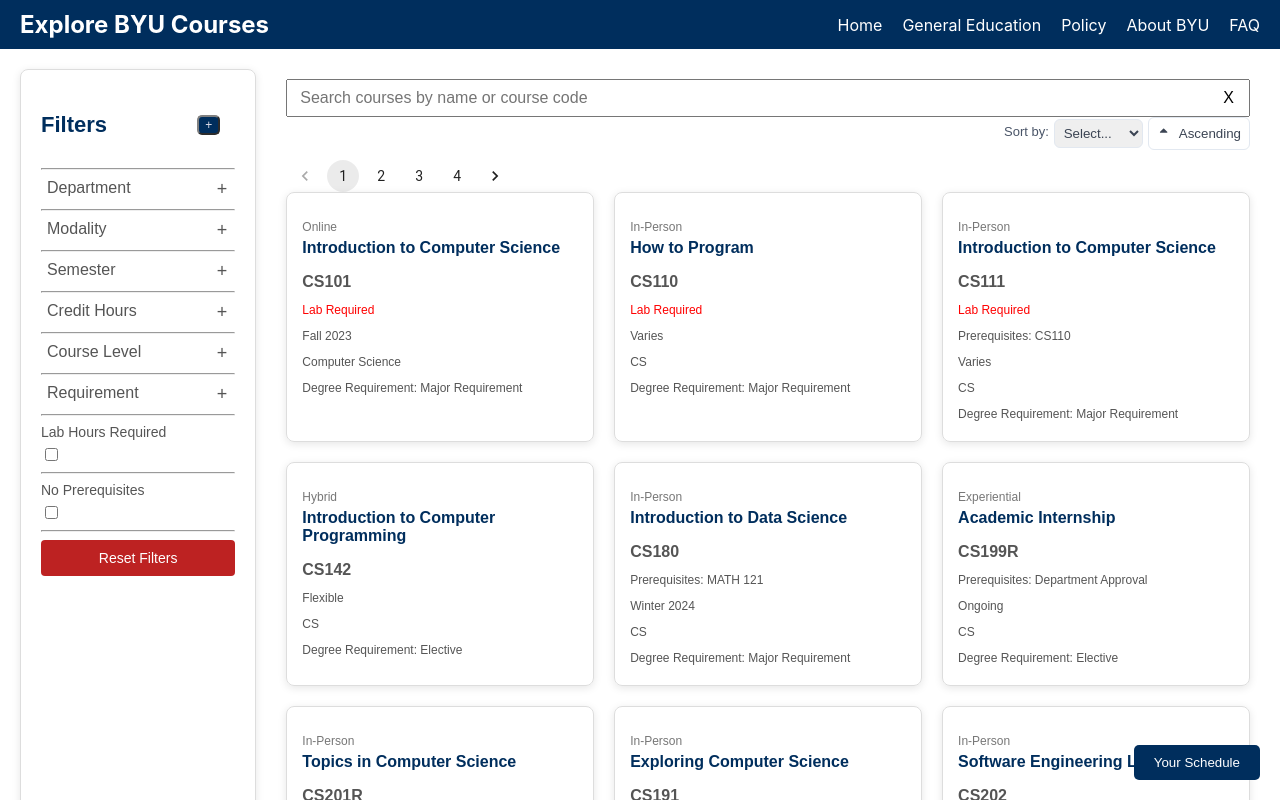
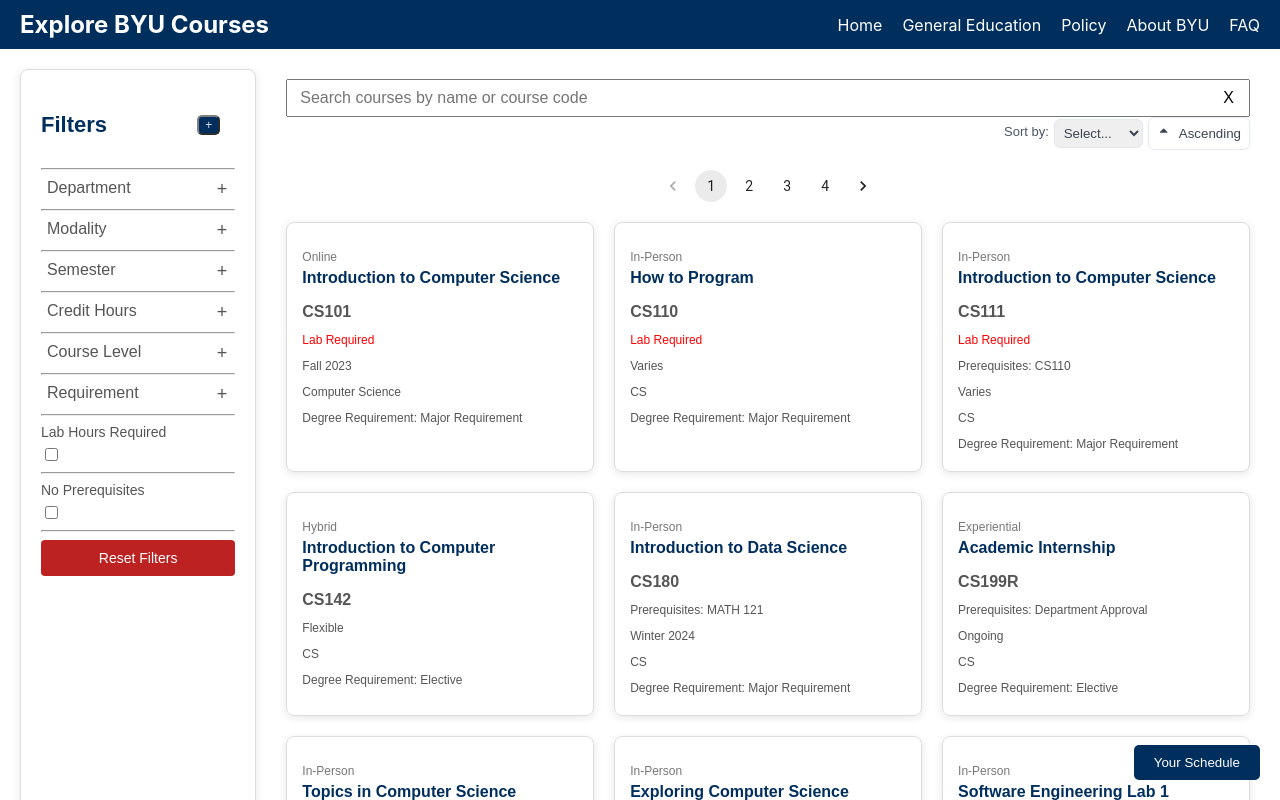
Before and after one commit to Wimplende2000/CS356PrototypeCOPY, a React (Create React App) app: page / in a window 1280 px wide. Shown: the top 800 px of the page. Built offline with nearby package versions, Linux system fonts and the light colour scheme.

Commit message:
css fixed completely

```diff
--- a/src/components/CourseSearch.jsx
+++ b/src/components/CourseSearch.jsx
@@ -202,7 +202,7 @@
         <SearchBar onSearch={setSearch} />
         <SortCourses onSortChange={handleSortChange} />
 
-
+        <div style={{ display: 'flex', justifyContent: 'center', margin: '20px 0' }}>
         <Pagination
         count={Math.ceil(filteredList.length / rowsPerPage)} // Use filteredList.length instead of courseData.length
         page={page}
@@ -210,6 +210,7 @@
         siblingCount={1}
         boundaryCount={1}
       />
+      </div>
 
 
         <div style={{ display: "grid", gridTemplateColumns: "repeat(auto-fill, minmax(250px, 1fr))", gap: "20px" }}>
```
